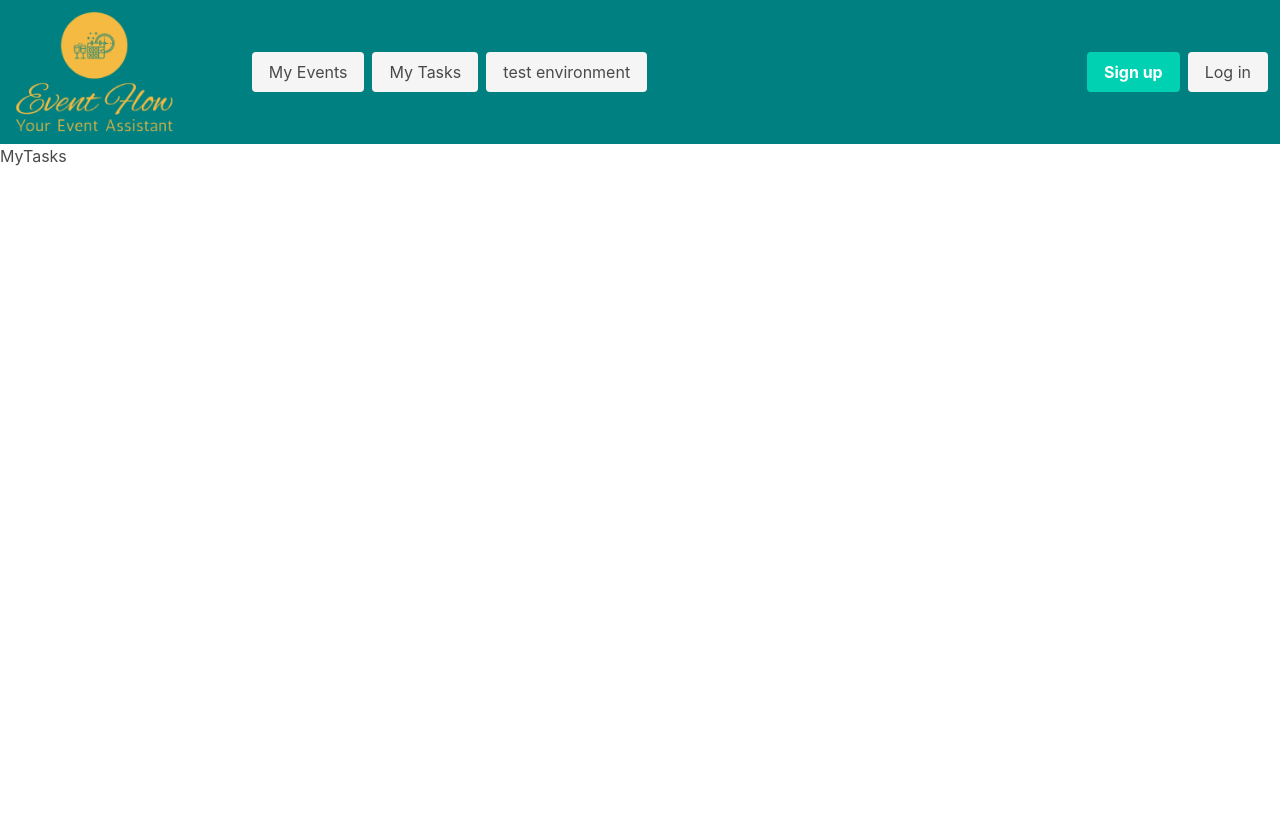
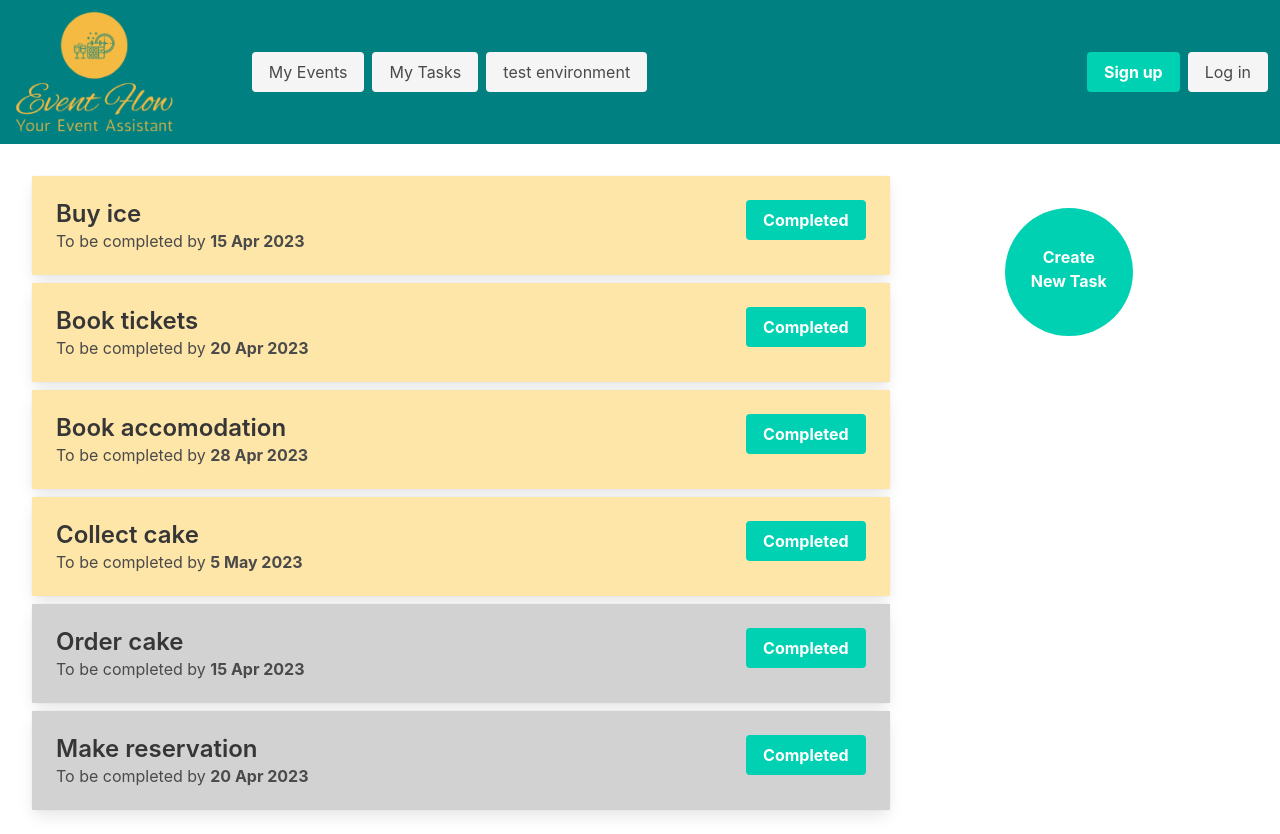
Before and after one commit to shaimaaGhamry/Event-Flow, a React (Create React App) app in the folder client/: page /mytasks in a window 1280 px wide. Before the commit the page ends 800 px from the top, so only its background shows below. Built offline with nearby package versions, Linux system fonts and the light colour scheme.

Commit message:
Completed MyTasks page

```diff
--- a/client/src/index.css
+++ b/client/src/index.css
@@ -52,6 +52,7 @@ code {
   padding-right: 1rem;
   display:flex;
   justify-content: center;
+  align-items: flex-start;
 }
 
 .event-row {
@@ -95,8 +96,12 @@ span.event-list {
   background-color: rgb(173, 251, 194) !important;
 }
 
-.expired {
+.expired, .true {
   background-color: rgb(210, 210, 210) !important;
+}
+
+.false {
+  background-color: rgb(254, 229, 168) !important;
 }
 
 .create-button {
@@ -115,3 +120,7 @@ span.event-list {
 a.div-button {
   color: var(--is-light);
 }
+
+details > summary::marker {
+  content: "";
+}
--- a/client/src/routes/MyTasks.js
+++ b/client/src/routes/MyTasks.js
@@ -1,8 +1,70 @@
 import React from 'react';
 
 const MyTasks = () => {
+  const taskList = [
+    { title: "Buy ice", description: "Baby Shower", event: "ABC", owner: "Albus Dumbeldore", date: "15 Apr 2023", completed:"false", id: "1" },
+    { title: "Book tickets", description: "Trip", event: "DEF", owner: "Beatrix Lestrange", date: "20 Apr 2023", completed:"false", id: "2" },
+    { title: "Book accomodation", description: "Trip", event: "DEF", owner: "Beatrix Lestrange", date: "28 Apr 2023", completed:"false", id: "3" },
+    { title: "Collect cake", description: "Birthday", event: "GHI", owner: "Colin Creevey", date: "5 May 2023", completed:"false", id: "4" },
+  ];
+  const completedTasks = [
+    { title: "Order cake", description: "Birthday", event: "GHI", owner: "Colin Creevey", date: "15 Apr 2023", completed:"true", id: "1" },
+    { title: "Make reservation", description: "Birthday", event: "JKL", owner: "Draco Malfoy", date: "20 Apr 2023", completed:"true", id: "2" },
+  ];
   return (
-    <div>MyTasks</div>
+    <div className="main events-main">
+      <div class="events">
+        <div class="row">
+          {taskList.map((app) => <App description={app.description} event={app.event} title={app.title} owner={app.owner} date={app.date} completed={app.completed} id={app.id} />)}
+          {completedTasks.map((app) => <App description={app.description} event={app.event} title={app.title} owner={app.owner} date={app.date} completed={app.completed} id={app.id} />)}
+        </div>
+      </div>
+      <div class="actions">
+        <a class="div-button" href="createeventlink">
+          <div class="create-button">
+            <p>Create</p>
+            <p>New Task</p>
+          </div>
+        </a>
+      </div>
+    </div>
+  );
+}
+
+function App(props) {
+  return (
+    <div class="card">
+      <a>
+        <div class={props.completed}>
+          <div class="card-content">
+            <div class="media">
+              {/*       === For event type image ===
+          <div class="media-left">
+            <figure class="image is-48x48">
+              <img src="img-link" alt="Placeholder image"></img>
+            </figure>
+          </div> */}
+              <div class="media-content">
+                <details>
+                  <summary>
+                    <p class="title is-4">{props.title}</p>
+                    <p class="subtitle is-6"> To be completed by <b>{props.date}</b></p>
+                  </summary>
+                    <p class="subtitle is-6">for <b>{props.event}</b></p>
+                    <p class="subtitle is-6">Details: ({props.description})</p>
+                    <p class="subtitle is-6">Assigned by <b>{props.owner}</b></p>
+                </details>
+              </div>
+              <div class="buttons">
+                <a class={"button is-primary "+props.id}>
+                  <strong>Completed</strong>
+                </a>
+              </div>
+            </div>
+          </div>
+        </div>
+      </a>
+    </div>
   )
 }
 
```
